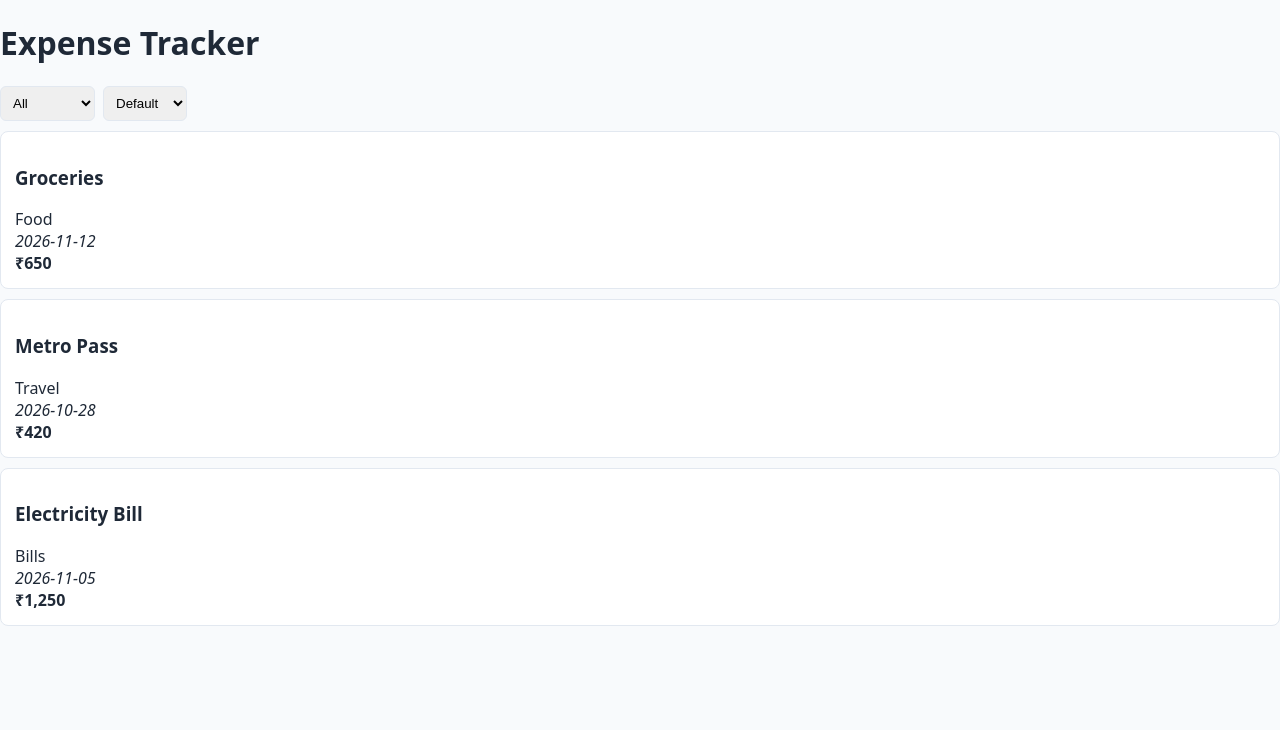
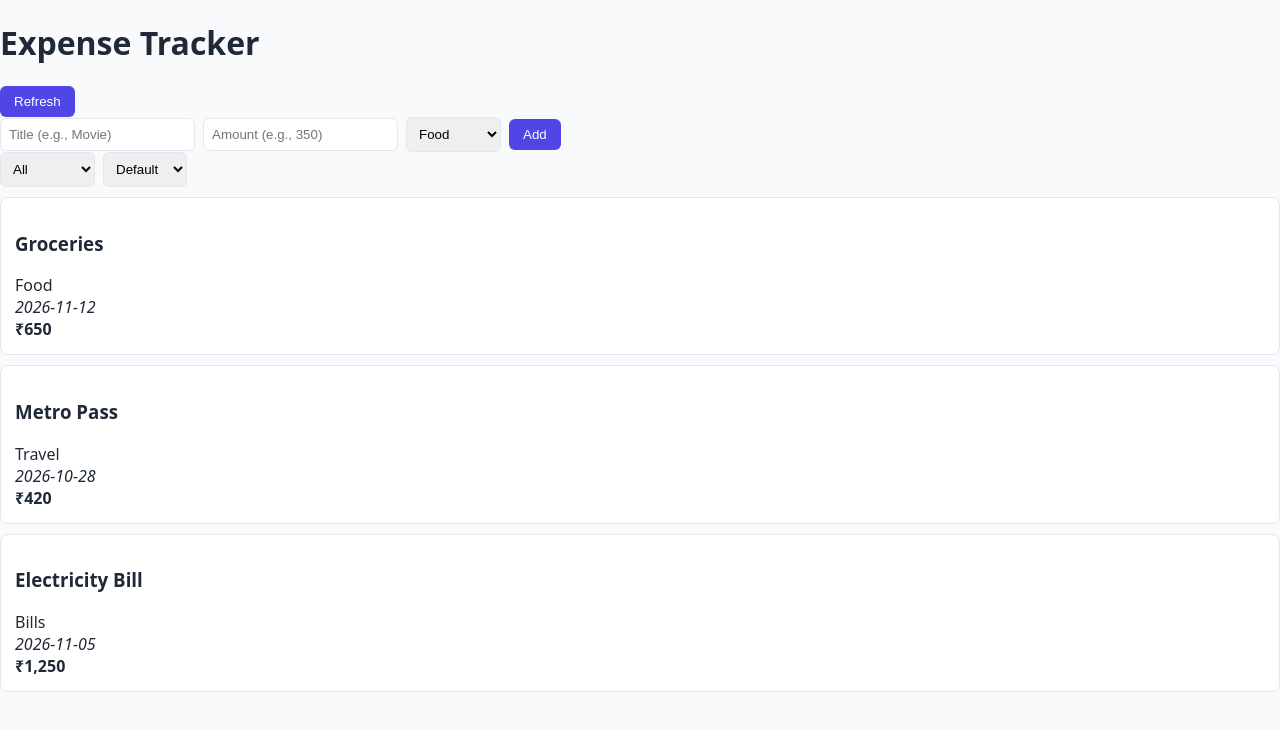
Before and after one commit to dvlpFDSkmr/NextJS_mastery_lab, a Next.js app in the folder expense-tracker/: page / in a window 1280 px wide. Shown: the top 730 px of the page. Built offline with nearby package versions, Linux system fonts and the light colour scheme.

Commit message:
feat: add ExpenseForm component for adding new expenses

```diff
--- /dev/null
+++ b/expense-tracker/src/components/ExpenseForm.tsx
@@ -0,0 +1,97 @@
+import { SubmitEvent, useState } from "react";
+import { Category } from "../../types/index";
+
+type NewExpenseInput = {
+  title: string;
+  amount: number;
+  category: Category;
+};
+
+type ExpenseFormProps = {
+  onAdd: (expense: NewExpenseInput) => void;
+};
+
+const CATEGORIES: Category[] = ["Food", "Travel", "Bills", "Shopping", "Other"];
+
+export function ExpenseForm({ onAdd }: ExpenseFormProps) {
+  const [title, setTitle] = useState<string>("");
+  const [amount, setAmount] = useState<string>("");
+  const [category, setCategory] = useState<Category>("Food");
+  const [formError, setFormError] = useState<string | null>(null);
+  const [isSubmitting, setIsSubmitting] = useState<boolean>(false);
+
+  async function handleSubmit(e: SubmitEvent<HTMLFormElement>) {
+    e.preventDefault();
+    setFormError(null);
+
+    const trimmedTitle = title.trim();
+    const numericAmount = Number(amount);
+
+    if (!trimmedTitle) {
+      setFormError("Please enter a title.");
+      return;
+    }
+
+    if (amount.trim() === "" || Number.isNaN(numericAmount) || numericAmount <= 0) {
+      setFormError("Please enter an amount greater than 0.");
+      return;
+    }
+
+    try {
+      setIsSubmitting(true);
+      onAdd({
+        title: trimmedTitle,
+        amount: numericAmount,
+        category,
+      });
+
+      setTitle("");
+      setAmount("");
+      setCategory("Food");
+    } catch (err) {
+      setFormError(err instanceof Error ? err.message : "Failed to add expense.");
+    } finally {
+      setIsSubmitting(false);
+    }
+  }
+
+  return (
+    <form onSubmit={handleSubmit}>
+      <div>
+        <input
+          type="text"
+          placeholder="Title (e.g., Movie)"
+          value={title}
+          onChange={(e) => setTitle(e.target.value)}
+          disabled={isSubmitting}
+        />
+
+        <input
+          type="number"
+          placeholder="Amount (e.g., 350)"
+          value={amount}
+          onChange={(e) => setAmount(e.target.value)}
+          disabled={isSubmitting}
+        />
+
+        <select value={category} onChange={(e) => setCategory(e.target.value as Category)} disabled={isSubmitting}>
+          {CATEGORIES.map((cat) => (
+            <option key={cat} value={cat}>
+              {cat}
+            </option>
+          ))}
+        </select>
+
+        <button type="submit" disabled={isSubmitting}>
+          {isSubmitting ? "Adding..." : "Add"}
+        </button>
+      </div>
+
+      {formError && (
+        <p role="alert" style={{ color: "crimson", marginTop: "6px" }}>
+          {formError}
+        </p>
+      )}
+    </form>
+  );
+}
--- a/expense-tracker/src/pages/index.tsx
+++ b/expense-tracker/src/pages/index.tsx
@@ -1,6 +1,7 @@
 import type { GetServerSideProps, InferGetServerSidePropsType } from "next";
-import { CategoryFilter, Expense } from "../../types";
+import { Category, CategoryFilter, Expense } from "../../types";
 import { expensesDB } from "../../utils/db";
+import { ExpenseForm } from "@/components/ExpenseForm";
 import { ExpenseList } from "@/components/ExpenseList";
 import { useState } from "react";
 
@@ -9,35 +10,101 @@ type HomeProps = {
 };
 
 export const getServerSideProps: GetServerSideProps<HomeProps> = async () => {
-  console.log(`Running in server`);
+  console.log("Running in server");
   return { props: { expenses: expensesDB } };
 };
 
-export default function Home({ expenses }: InferGetServerSidePropsType<typeof getServerSideProps>) {
-  const [category, setCategory] = useState<CategoryFilter>(`All`);
+export default function Home({
+  expenses: initialExpenses,
+}: InferGetServerSidePropsType<typeof getServerSideProps>) {
+  const [expenses, setExpenses] = useState<Expense[]>(initialExpenses);
+  const [isLoading, setIsLoading] = useState<boolean>(false);
+  const [error, setError] = useState<string | null>(null);
+  const [category, setCategory] = useState<CategoryFilter>("All");
   const [sortmode, setSortmode] = useState<string>("default");
+
+  async function handleRefresh() {
+    setIsLoading(true);
+    setError(null);
+
+    try {
+      const res = await fetch("/api/expenses", { cache: "no-store" });
+      if (!res.ok) {
+        throw new Error(`Failed to load expenses (${res.status})`);
+      }
+
+      const data: Expense[] = await res.json();
+      setExpenses(data);
+    } catch (err) {
+      setError(err instanceof Error ? err.message : "Something went wrong");
+    } finally {
+      setIsLoading(false);
+    }
+  }
+
+  async function handleAddExpense(newExpenseData: {
+    title: string;
+    amount: number;
+    category: Category;
+  }) {
+    setError(null);
+
+    const res = await fetch("/api/expenses", {
+      method: "POST",
+      headers: {
+        "Content-Type": "application/json",
+      },
+      body: JSON.stringify(newExpenseData),
+    });
+
+    const data = await res.json();
+
+    if (!res.ok) {
+      throw new Error(data.error || "Failed to add expense");
+    }
+
+    setExpenses((prev) => [...prev, data]);
+  }
 
   const filteredExpense: Expense[] = expenses.filter((item) => {
     const filterCategory = category === "All" ? true : category === item.category;
-
     return filterCategory;
   });
+
   const sortedExpense: Expense[] = [...filteredExpense].sort((a, b) => {
     if (sortmode === "amount") return b.amount - a.amount;
     if (sortmode === "date") return b.date.localeCompare(a.date);
-
     return 0;
   });
 
   return (
     <div className="main">
       <h1>Expense Tracker</h1>
-      <select value={category} onChange={(e) => setCategory(e.target.value as CategoryFilter)}>
+
+      <button type="button" onClick={handleRefresh} disabled={isLoading}>
+        {isLoading ? "Refreshing..." : "Refresh"}
+      </button>
+
+      {isLoading && <p>Loading...</p>}
+
+      {error && (
+        <div role="alert" style={{ color: "crimson", border: "1px solid crimson", padding: "8px" }}>
+          {error}
+        </div>
+      )}
+
+      <ExpenseForm onAdd={handleAddExpense} />
+
+      <select
+        value={category}
+        onChange={(e) => setCategory(e.target.value as CategoryFilter)}
+      >
         <option value="All">All</option>
         <option value="Food">Food</option>
         <option value="Travel">Travel</option>
         <option value="Bills">Bills</option>
         <option value="Shopping">Shopping</option>
+        <option value="Other">Other</option>
       </select>
 
       <select value={sortmode} onChange={(e) => setSortmode(e.target.value)}>
```
